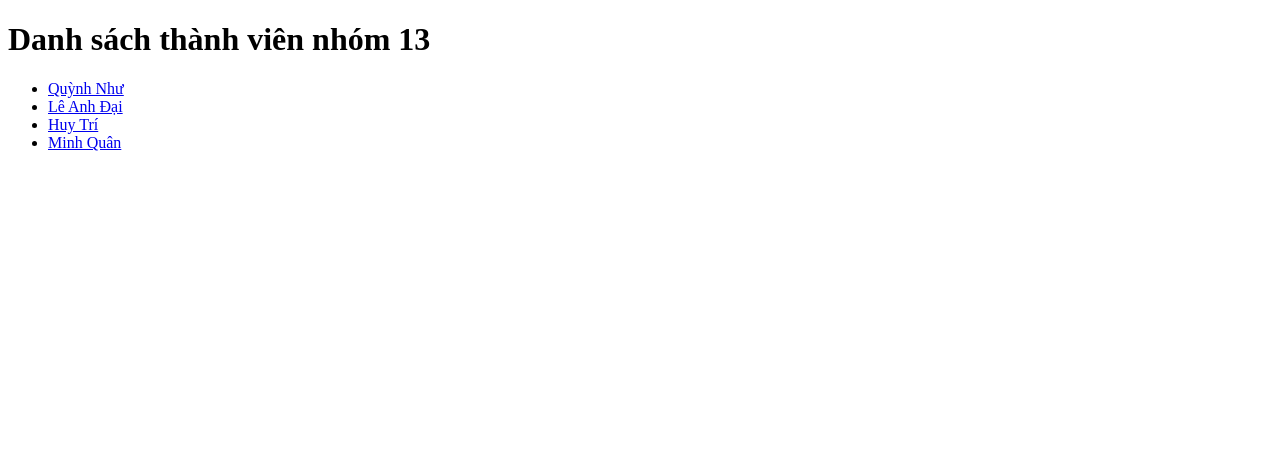
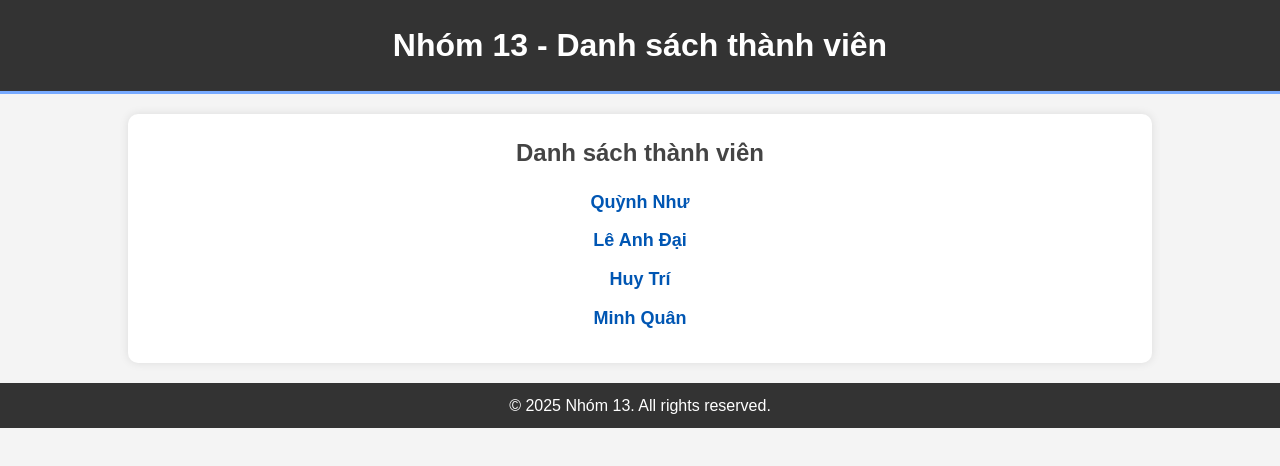
Before and after one commit to minhwuan1309/Nhom13, a plain HTML site: page index.html in a window 1280 px wide. Drawn offline with Linux system fonts and the light colour scheme.

Commit message:
Update index UI

```diff
--- a/index.html
+++ b/index.html
@@ -4,14 +4,27 @@
     <meta charset="UTF-8">
     <meta name="viewport" content="width=device-width, initial-scale=1.0">
     <title>Nhóm 13 - Danh sách thành viên</title>
+    <link rel="stylesheet" href="style.css">
 </head>
 <body>
-    <h1>Danh sách thành viên nhóm 13</h1>
-    <ul>
-        <li><a href="members/nhu.html">Quỳnh Như</a></li>
-        <li><a href="members/dai.html">Lê Anh Đại</a></li>
-        <li><a href="members/tri.html">Huy Trí</a></li>
-        <li><a href="members/minhquan.html">Minh Quân</a></li>
-    </ul>
+    <header>
+        <div class="container">
+            <h1>Nhóm 13 - Danh sách thành viên</h1>
+        </div>
+    </header>
+
+    <section class="section container">
+        <h2>Danh sách thành viên</h2>
+        <ul class="member-list">
+            <li><a href="members/nhu.html">Quỳnh Như</a></li>
+            <li><a href="members/dai.html">Lê Anh Đại</a></li>
+            <li><a href="members/tri.html">Huy Trí</a></li>
+            <li><a href="members/minhquan.html">Minh Quân</a></li>
+        </ul>
+    </section>
+
+    <footer>
+        <p>&copy; 2025 Nhóm 13. All rights reserved.</p>
+    </footer>
 </body>
 </html>
--- a/style.css
+++ b/style.css
@@ -10,6 +10,7 @@ body {
     line-height: 1.6;
     background-color: #f4f4f4;
     color: #333;
+    text-align: center;
 }
 
 .container {
@@ -21,60 +22,53 @@ body {
 header {
     background: #333;
     color: #fff;
-    padding-top: 30px;
-    min-height: 70px;
+    padding: 20px;
     border-bottom: #77aaff 3px solid;
 }
 
 header h1 {
-    float: left;
-}
-
-header nav {
-    float: right;
-    margin-top: 10px;
-}
-
-header nav ul {
-    list-style: none;
-}
-
-header nav ul li {
-    display: inline;
-    margin-left: 20px;
-}
-
-header nav ul li a {
-    color: #fff;
-    text-decoration: none;
-    font-weight: bold;
+    text-align: center;
 }
 
 .section {
-    padding: 20px 0;
+    background: white;
+    padding: 20px;
+    margin: 20px auto;
+    border-radius: 10px;
+    box-shadow: 0px 0px 10px rgba(0, 0, 0, 0.1);
 }
 
 .section h2 {
-    margin-bottom: 20px;
+    margin-bottom: 15px;
+    color: #444;
 }
 
-.section p, .section ul {
-    margin-bottom: 20px;
+.member-list {
+    list-style: none;
+    padding: 0;
 }
 
-.section ul {
-    list-style: inside;
+.member-list li {
+    margin: 10px 0;
 }
 
-.project {
-    margin-bottom: 20px;
+.member-list a {
+    text-decoration: none;
+    font-size: 18px;
+    font-weight: bold;
+    color: #0056b3;
+    transition: color 0.3s;
+}
+
+.member-list a:hover {
+    color: #ff6600;
 }
 
 footer {
     background: #333;
     color: #fff;
     text-align: center;
-    padding: 10px 0;
+    padding: 10px;
     margin-top: 20px;
 }
 
```
Also changed, not shown: members/nhu.html (+1 -1 lines).
